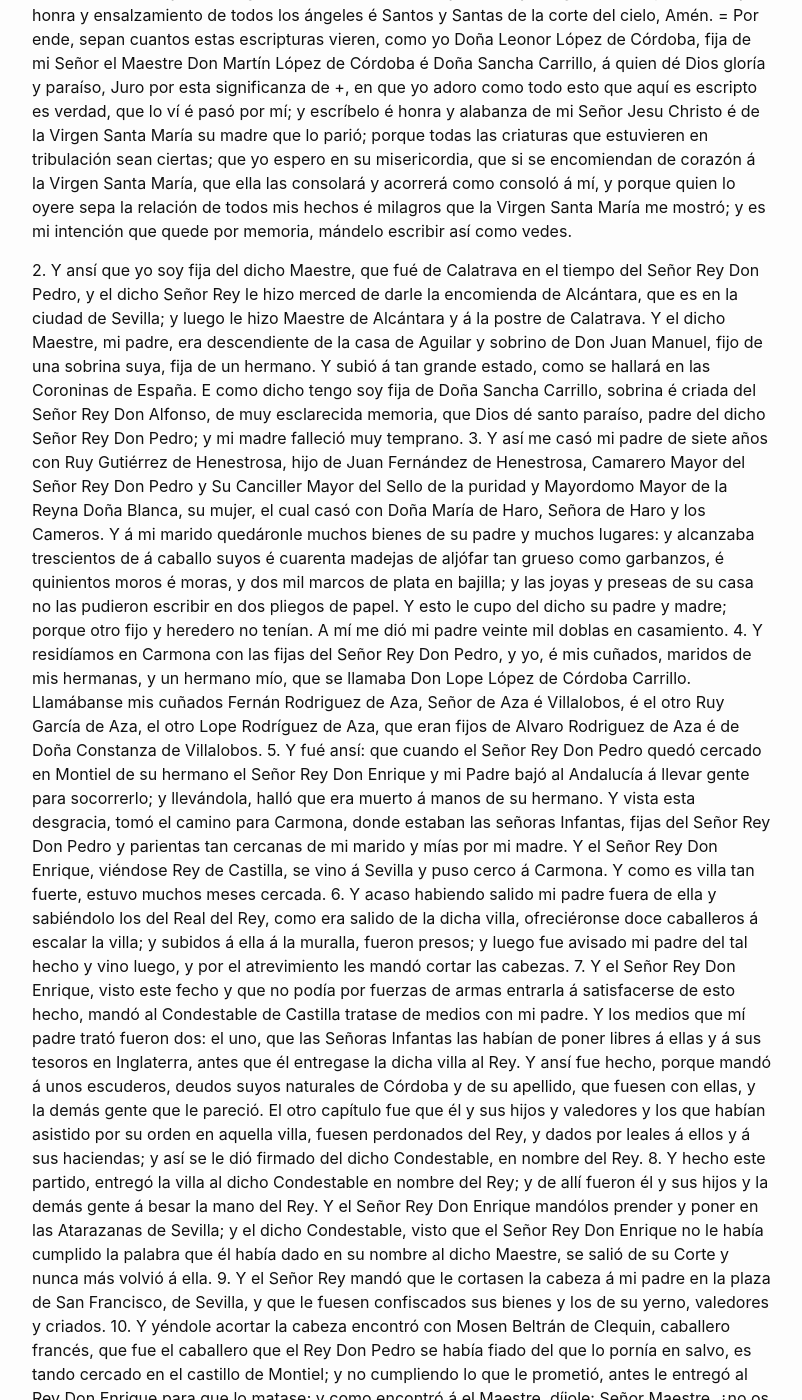
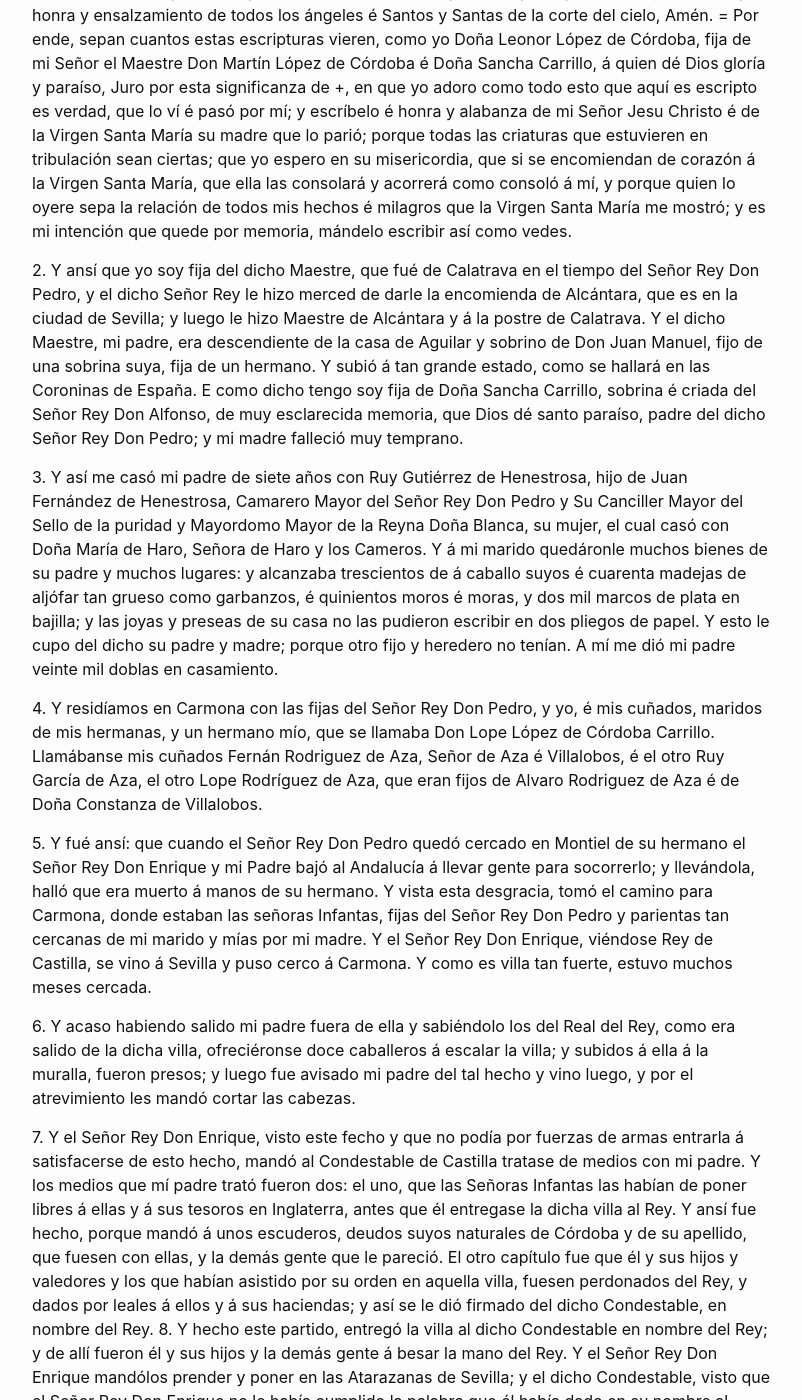
Before and after one commit to gmagnant00/gmagnant00.github.io, a Jekyll site: the page built from _posts/2021-10-11-Comentario-TEI.md, in a window 1280 px wide and 1400 px high, scrolled down 639 px. Shown: the whole window, without its empty margins (238-1040 px from the left). Built offline with Jekyll 4.4.1, drawn with Linux system fonts in a browser that asks for light colours; some of the changed text lies outside the part shown.

Commit message:
Update 2021-10-11-Comentario-TEI.md

```diff
--- a/_posts/2021-10-11-Comentario-TEI.md
+++ b/_posts/2021-10-11-Comentario-TEI.md
@@ -35,17 +35,22 @@ En el campo de TEI el esquema más utilizado es RelaxNG que tiene como extensió
 <p>
 1. En el nombre de Dios Padre y del Hijo y del Espíritu Santo, tres personas y un solo Dios verdadero en Trinidad, al cual sea dada gloria á el Padre y al Hijo y al Espíritu Santo, ansí como era en el comienzo, ansí es agora y por el siglo de los siglos. Amén. En el nombre del qual sobredicho Señor y de la Virgen Santa María su Madre y Señora y abogada de los pecadores y á honra y ensalzamiento de todos los ángeles é Santos y Santas de la corte del cielo, Amén. = Por ende, sepan cuantos estas escripturas vieren, como yo Doña Leonor López de Córdoba, fija de mi Señor el Maestre Don Martín López de Córdoba é Doña Sancha Carrillo, á quien dé Dios gloría y paraíso, Juro por esta significanza de +, en que yo adoro como todo esto que aquí es escripto es verdad, que lo ví é pasó por mí; y escríbelo é honra y alabanza de mi Señor Jesu Christo é de la Virgen Santa María su madre que lo parió; porque todas las criaturas que estuvieren en tribulación sean ciertas; que yo espero en su misericordia, que si se encomiendan de corazón á la Virgen Santa María, que ella las consolará y acorrerá como consoló á mí, y porque quien lo oyere sepa la relación de todos mis hechos é milagros que la Virgen Santa María me mostró; y es mi intención que quede por memoria, mándelo escribir así como vedes.
 </p>
-
+<p>
 2. Y ansí que yo soy fija del dicho Maestre, que fué de Calatrava en el tiempo del Señor Rey Don Pedro, y el dicho Señor Rey le hizo merced de darle la encomienda de Alcántara, que es en la ciudad de Sevilla; y luego le hizo Maestre de Alcántara y á la postre de Calatrava. Y el dicho Maestre, mi padre, era descendiente de la casa de Aguilar y sobrino de Don Juan Manuel, fijo de una sobrina suya, fija de un hermano. Y subió á tan grande estado, como se hallará en las Coroninas de España. E como dicho tengo soy fija de Doña Sancha Carrillo, sobrina é criada del Señor Rey Don Alfonso, de muy esclarecida memoria, que Dios dé santo paraíso, padre del dicho Señor Rey Don Pedro; y mi madre falleció muy temprano.
-
+</p>
+     <p>
 3. Y así me casó mi padre de siete años con Ruy Gutiérrez de Henestrosa, hijo de Juan Fernández de Henestrosa, Camarero Mayor del Señor Rey Don Pedro y Su Canciller Mayor del Sello de la puridad y Mayordomo Mayor de la Reyna Doña Blanca, su mujer, el cual casó con Doña María de Haro, Señora de Haro y los Cameros. Y á mi marido quedáronle muchos bienes de su padre y muchos lugares: y alcanzaba trescientos de á caballo suyos é cuarenta madejas de aljófar tan grueso como garbanzos, é quinientos moros é moras, y dos mil marcos de plata en bajilla; y las joyas y preseas de su casa no las pudieron escribir en dos pliegos de papel. Y esto le cupo del dicho su padre y madre; porque otro fijo y heredero no tenían. A mí me dió mi padre veinte mil doblas en casamiento.
-
+</p>
+      <p>
 4. Y residíamos en Carmona con las fijas del Señor Rey Don Pedro, y yo, é mis cuñados, maridos de mis hermanas, y un hermano mío, que se llamaba Don Lope López de Córdoba Carrillo. Llamábanse mis cuñados Fernán Rodriguez de Aza, Señor de Aza é Villalobos, é el otro Ruy García de Aza, el otro Lope Rodríguez de Aza, que eran fijos de Alvaro Rodriguez de Aza é de Doña Constanza de Villalobos.
-
+</p>
+      <p>
 5. Y fué ansí: que cuando el Señor Rey Don Pedro quedó cercado en Montiel de su hermano el Señor Rey Don Enrique y mi Padre bajó al Andalucía á llevar gente para socorrerlo; y llevándola, halló que era muerto á manos de su hermano. Y vista esta desgracia, tomó el camino para Carmona, donde estaban las señoras Infantas, fijas del Señor Rey Don Pedro y parientas tan cercanas de mi marido y mías por mi madre. Y el Señor Rey Don Enrique, viéndose Rey de Castilla, se vino á Sevilla y puso cerco á Carmona. Y como es villa tan fuerte, estuvo muchos meses cercada.
-
+</p>
+      <p>
 6. Y acaso habiendo salido mi padre fuera de ella y sabiéndolo los del Real del Rey, como era salido de la dicha villa, ofreciéronse doce caballeros á escalar la villa; y subidos á ella á la muralla, fueron presos; y luego fue avisado mi padre del tal hecho y vino luego, y por el atrevimiento les mandó cortar las cabezas.
-
+</p>
+      <p>
 7. Y el Señor Rey Don Enrique, visto este fecho y que no podía por fuerzas de armas entrarla á satisfacerse de esto hecho, mandó al Condestable de Castilla tratase de medios con mi padre. Y los medios que mí padre trató fueron dos: el uno, que las Señoras Infantas las habían de poner libres á ellas y á sus tesoros en Inglaterra, antes que él entregase la dicha villa al Rey. Y ansí fue hecho, porque mandó á unos escuderos, deudos suyos naturales de Córdoba y de su apellido, que fuesen con ellas, y la demás gente que le pareció. El otro capítulo fue que él y sus hijos y valedores y los que habían asistido por su orden en aquella villa, fuesen perdonados del Rey, y dados por leales á ellos y á sus haciendas; y así se le dió firmado del dicho Condestable, en nombre del Rey.
 
 8. Y hecho este partido, entregó la villa al dicho Condestable en nombre del Rey; y de allí fueron él y sus hijos y la demás gente á besar la mano del Rey. Y el Señor Rey Don Enrique mandólos prender y poner en las Atarazanas de Sevilla; y el dicho Condestable, visto que el Señor Rey Don Enrique no le había cumplido la palabra que él había dado en su nombre al dicho Maestre, se salió de su Corte y nunca más volvió á ella.
```
